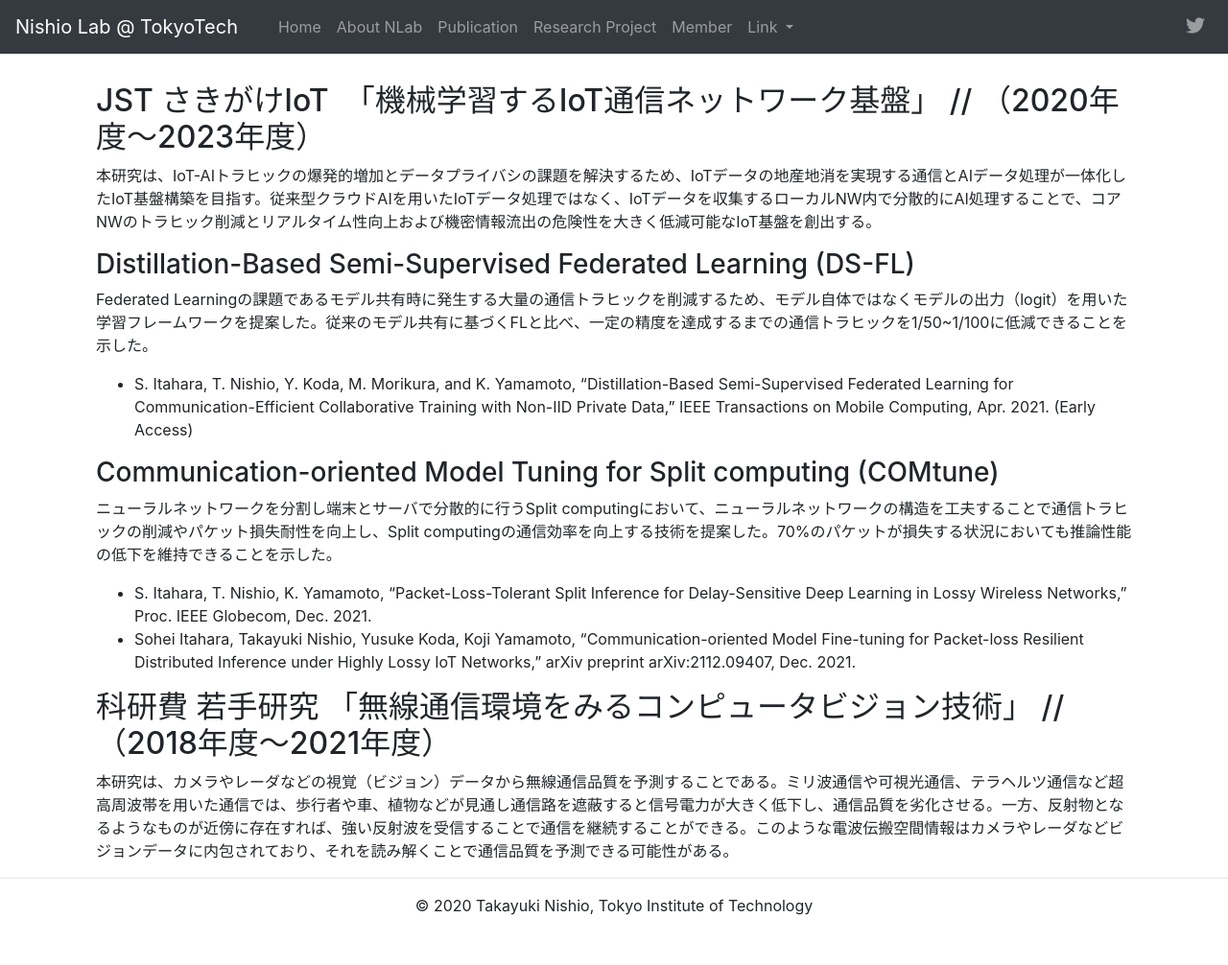
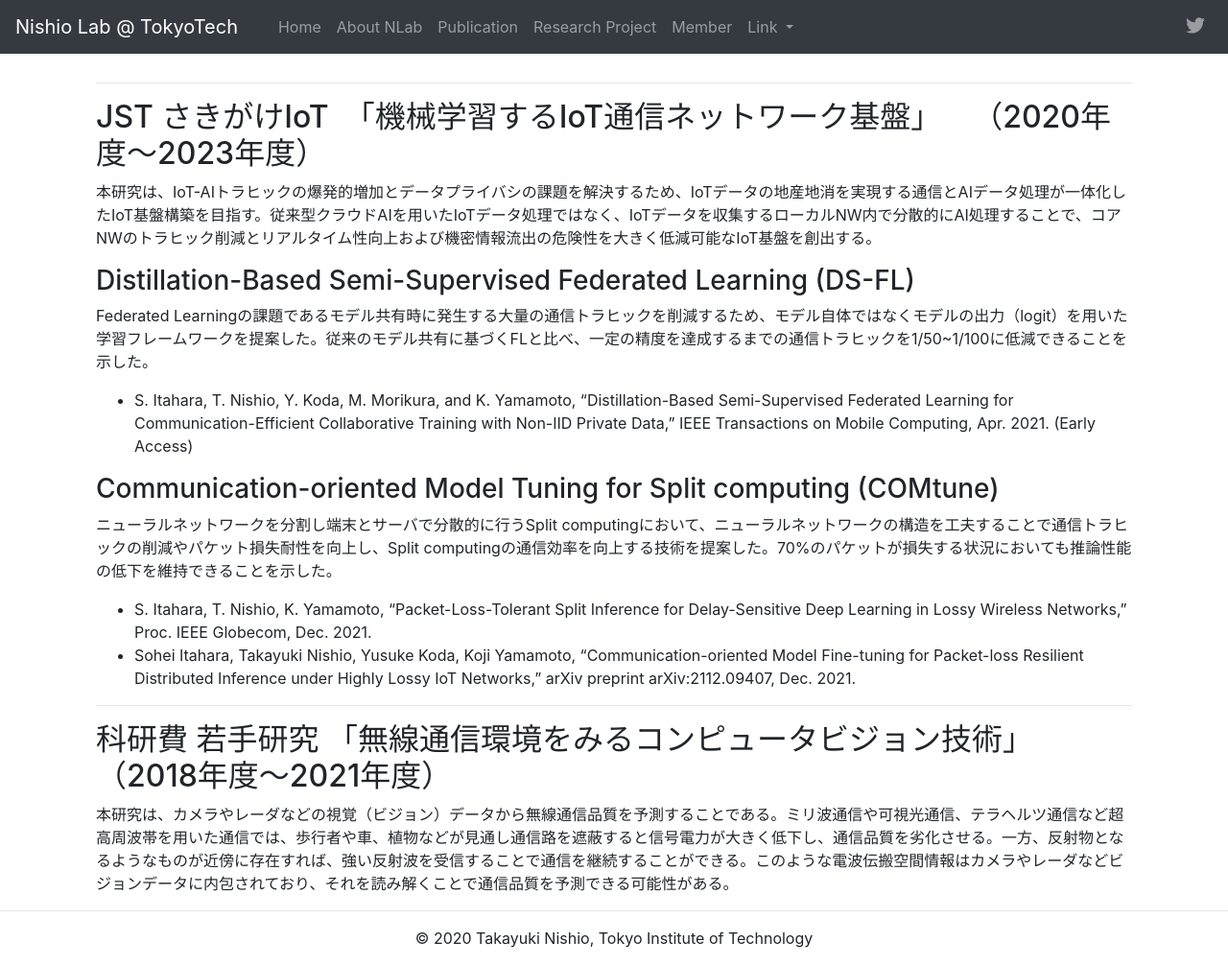
Before and after one commit to nishio-laboratory/nishio-laboratory.github.io, a Jekyll site: the page built from _pages/project.md, in a window 1280 px wide and 1006 px high. Shown: the whole window at 96% size. Built offline with Jekyll 4.4.1, drawn with Linux system fonts in a browser that asks for light colours; nearby versions of some CDN libraries.

```diff
--- a/_pages/project.md
+++ b/_pages/project.md
@@ -5,7 +5,9 @@ excerpt: "Nishio Lab -- Research Project"
 permalink: /project/
 ---
 
-## JST さきがけIoT　「機械学習するIoT通信ネットワーク基盤」 // （2020年度〜2023年度）
+---
+
+## JST さきがけIoT　「機械学習するIoT通信ネットワーク基盤」　　（2020年度〜2023年度）
 本研究は、IoT-AIトラヒックの爆発的増加とデータプライバシの課題を解決するため、IoTデータの地産地消を実現する通信とAIデータ処理が一体化したIoT基盤構築を目指す。従来型クラウドAIを用いたIoTデータ処理ではなく、IoTデータを収集するローカルNW内で分散的にAI処理することで、コアNWのトラヒック削減とリアルタイム性向上および機密情報流出の危険性を大きく低減可能なIoT基盤を創出する。
 
 ### Distillation-Based Semi-Supervised Federated Learning (DS-FL)
@@ -19,7 +21,7 @@ Federated Learningの課題であるモデル共有時に発生する大量の
 - S. Itahara, T. Nishio, K. Yamamoto, "Packet-Loss-Tolerant Split Inference for Delay-Sensitive Deep Learning in Lossy Wireless Networks," Proc. IEEE Globecom, Dec. 2021.
 - Sohei Itahara, Takayuki Nishio, Yusuke Koda, Koji Yamamoto, “Communication-oriented Model Fine-tuning for Packet-loss Resilient Distributed Inference under Highly Lossy IoT Networks,” arXiv preprint arXiv:2112.09407, Dec. 2021.
 
+---
 
-
-## 科研費 若手研究 「無線通信環境をみるコンピュータビジョン技術」 // （2018年度〜2021年度）
+## 科研費 若手研究 「無線通信環境をみるコンピュータビジョン技術」　　（2018年度〜2021年度）
 本研究は、カメラやレーダなどの視覚（ビジョン）データから無線通信品質を予測することである。ミリ波通信や可視光通信、テラヘルツ通信など超高周波帯を用いた通信では、歩行者や車、植物などが見通し通信路を遮蔽すると信号電力が大きく低下し、通信品質を劣化させる。一方、反射物となるようなものが近傍に存在すれば、強い反射波を受信することで通信を継続することができる。このような電波伝搬空間情報はカメラやレーダなどビジョンデータに内包されており、それを読み解くことで通信品質を予測できる可能性がある。
```
